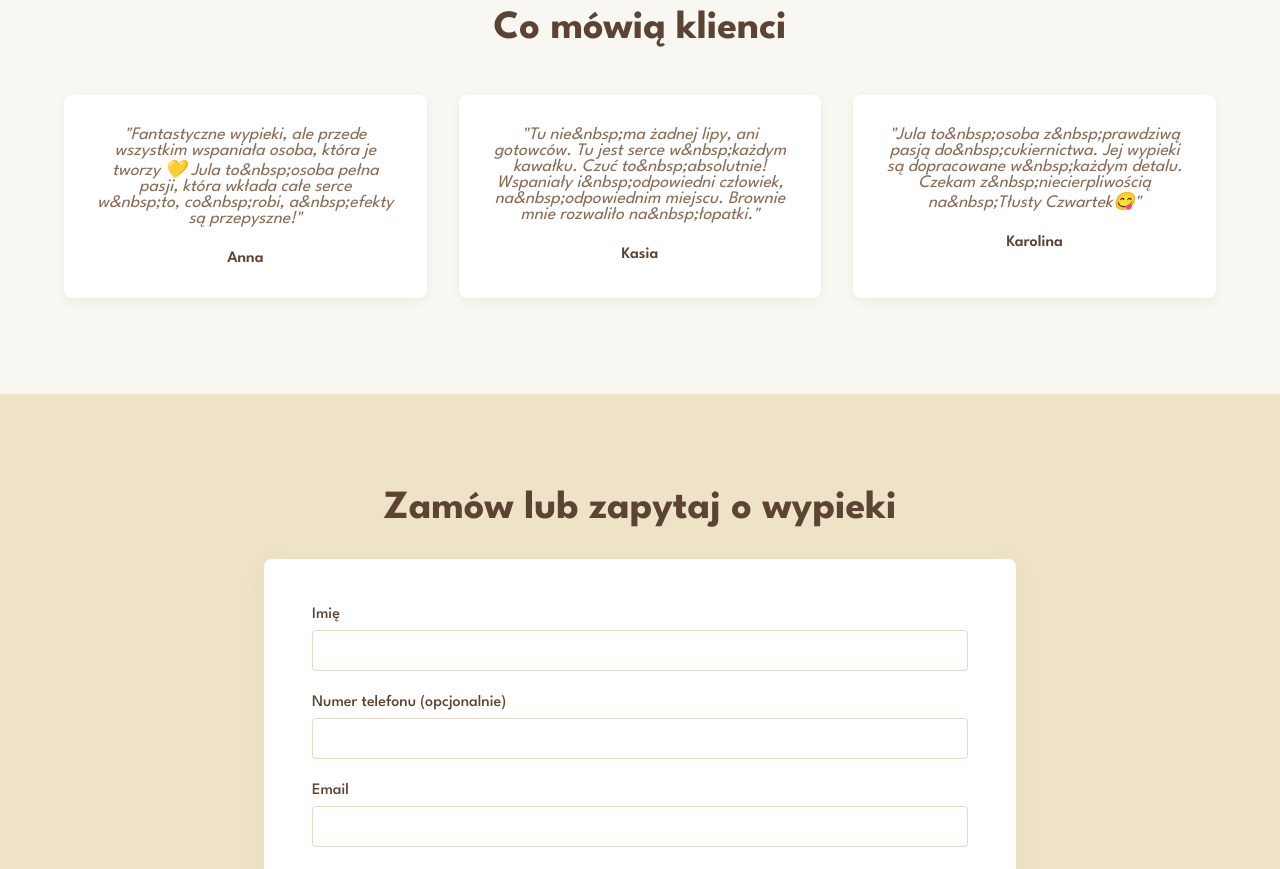
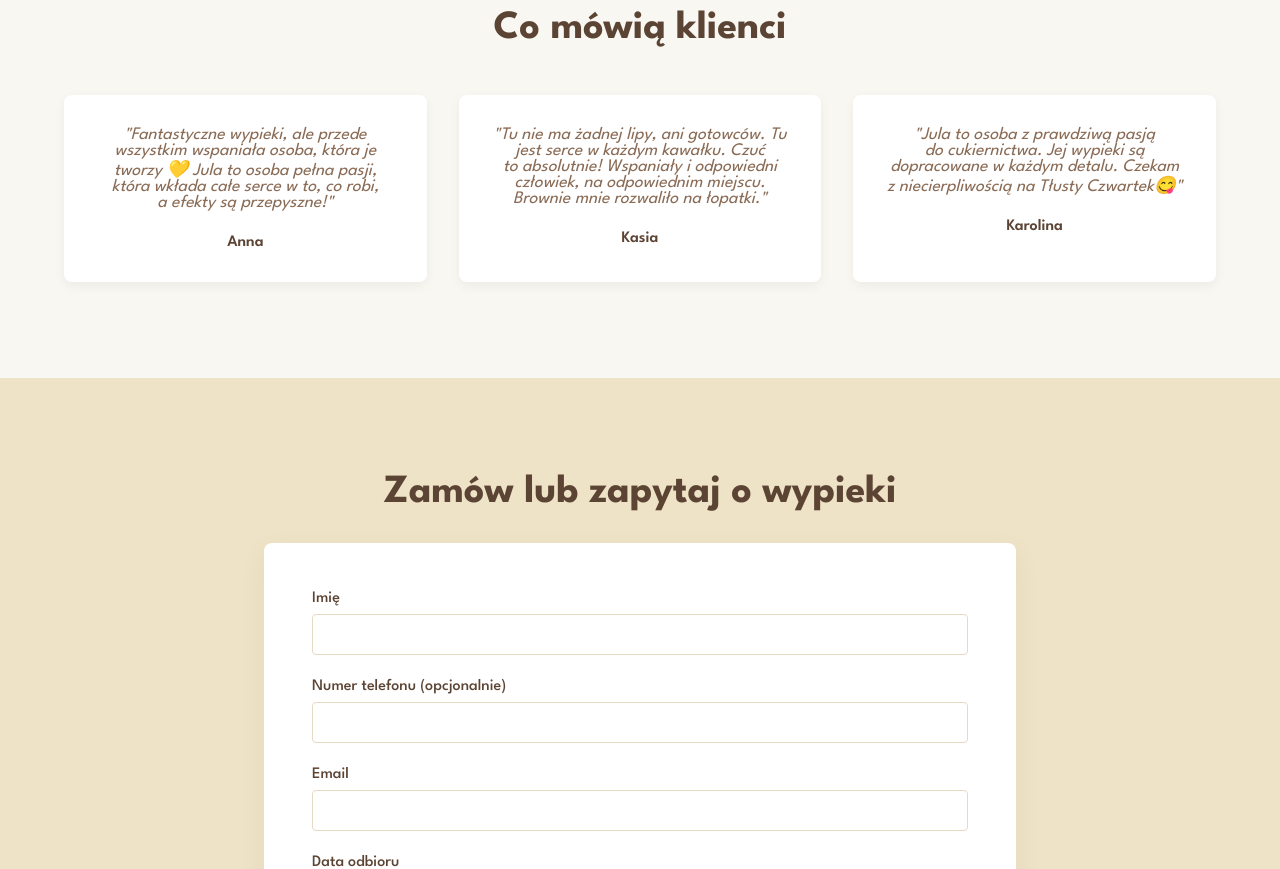
Before and after one commit to lukilot/projektmaslo, a Next.js app: page / in a window 1280 px wide. Shown: the part 5940-6809 px from the top of the page. Built offline with nearby package versions, Linux system fonts and the light colour scheme.

Commit message:
Fix: Replace visible HTML entities with unicode in Reviews

```diff
--- a/src/components/sections/Reviews.tsx
+++ b/src/components/sections/Reviews.tsx
@@ -5,17 +5,17 @@ import styles from './Reviews.module.css';
 const reviews = [
     {
         id: 1,
-        text: "Fantastyczne wypieki, ale przede wszystkim wspaniała osoba, która je tworzy 💛 Jula to&nbsp;osoba pełna pasji, która wkłada całe serce w&nbsp;to, co&nbsp;robi, a&nbsp;efekty są przepyszne!",
+        text: "Fantastyczne wypieki, ale przede wszystkim wspaniała osoba, która je tworzy 💛 Jula to\u00A0osoba pełna pasji, która wkłada całe serce w\u00A0to, co\u00A0robi, a\u00A0efekty są przepyszne!",
         author: "Anna"
     },
     {
         id: 2,
-        text: "Tu nie&nbsp;ma żadnej lipy, ani gotowców. Tu jest serce w&nbsp;każdym kawałku. Czuć to&nbsp;absolutnie! Wspaniały i&nbsp;odpowiedni człowiek, na&nbsp;odpowiednim miejscu. Brownie mnie rozwaliło na&nbsp;łopatki.",
+        text: "Tu nie\u00A0ma żadnej lipy, ani gotowców. Tu jest serce w\u00A0każdym kawałku. Czuć to\u00A0absolutnie! Wspaniały i\u00A0odpowiedni człowiek, na\u00A0odpowiednim miejscu. Brownie mnie rozwaliło na\u00A0łopatki.",
         author: "Kasia"
     },
     {
         id: 3,
-        text: "Jula to&nbsp;osoba z&nbsp;prawdziwą pasją do&nbsp;cukiernictwa. Jej wypieki są dopracowane w&nbsp;każdym detalu. Czekam z&nbsp;niecierpliwością na&nbsp;Tłusty Czwartek😋",
+        text: "Jula to\u00A0osoba z\u00A0prawdziwą pasją do\u00A0cukiernictwa. Jej wypieki są dopracowane w\u00A0każdym detalu. Czekam z\u00A0niecierpliwością na\u00A0Tłusty Czwartek😋",
         author: "Karolina"
     },
 ];
```
